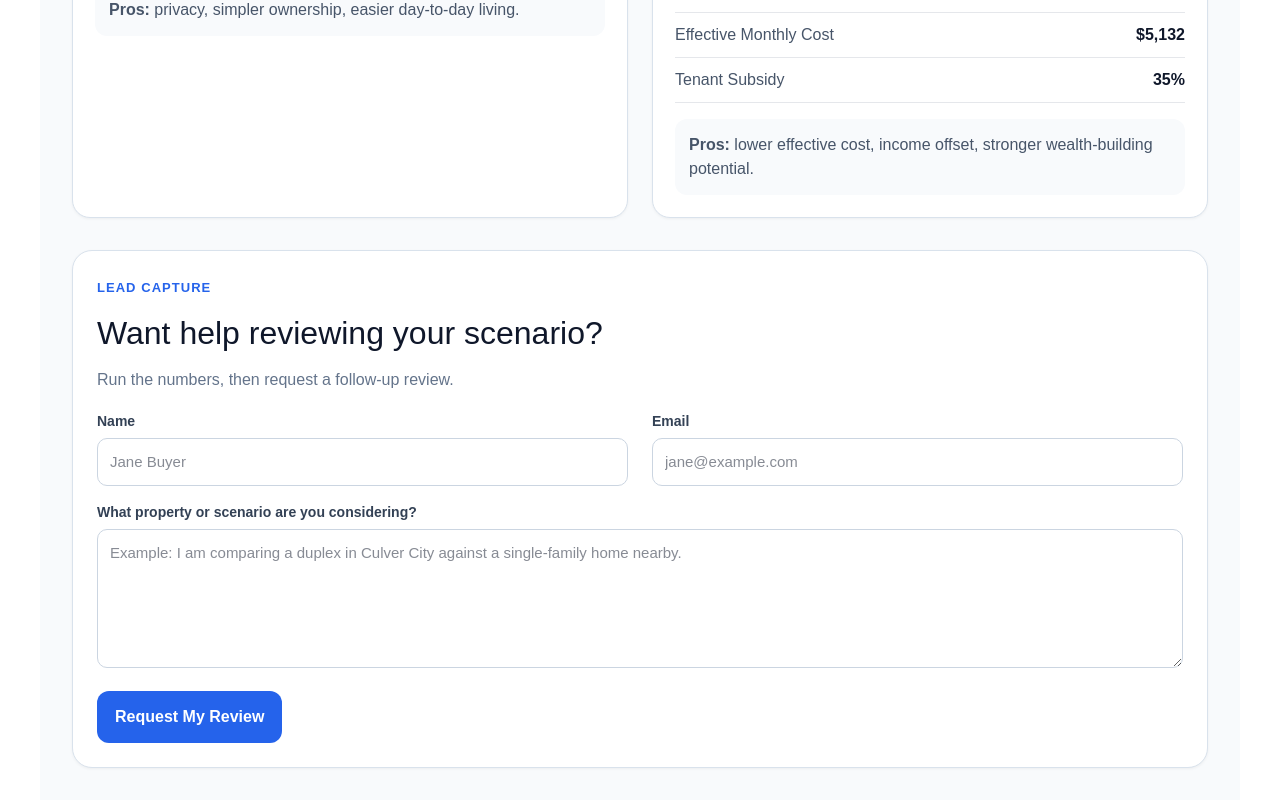
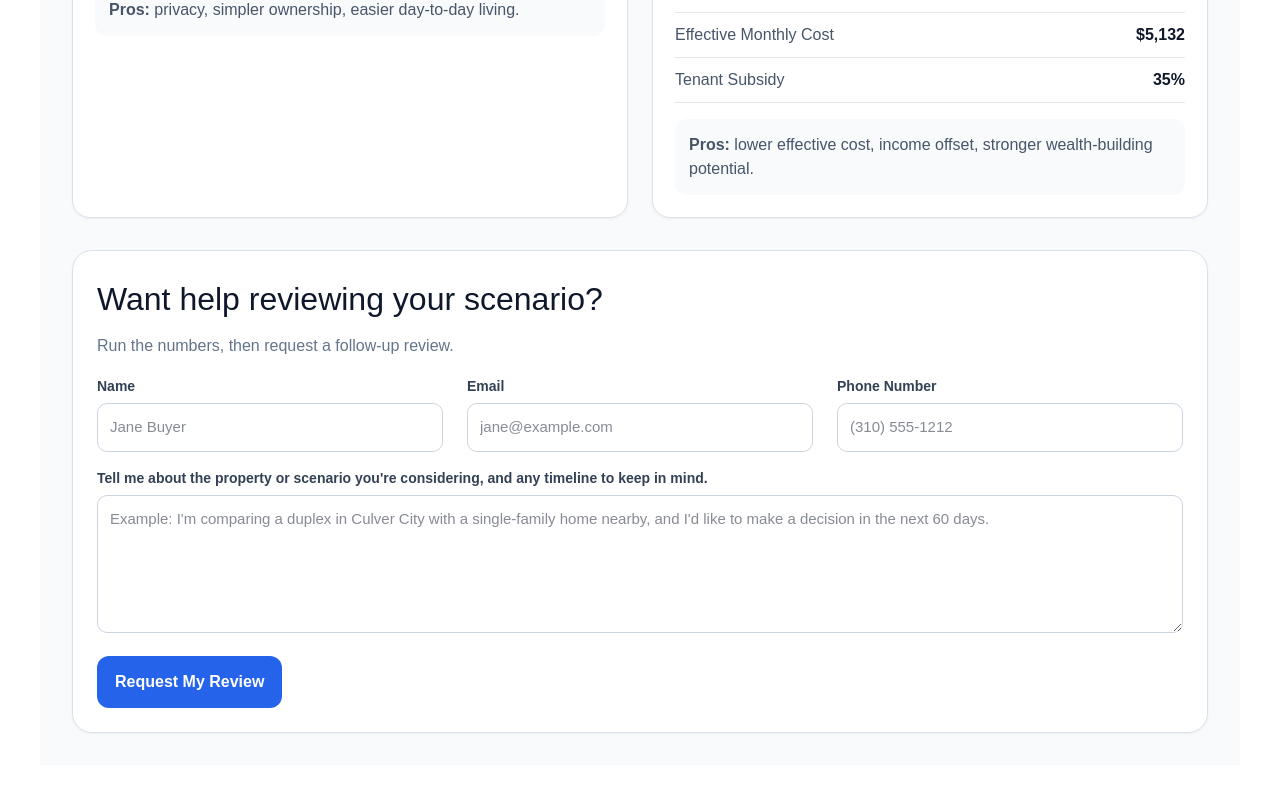
Before and after one commit to dglickman17/nest-or-invest, a Next.js app: page / in a window 1280 px wide. Shown: the part 2024-2824 px from the top of the page. After the commit the page ends 2789 px from the top, so only its background shows below. Built offline with nearby package versions, Linux system fonts and the light colour scheme.

Commit message:
Update page.tsx

```diff
--- a/app/page.tsx
+++ b/app/page.tsx
@@ -109,6 +109,7 @@ export default function Page() {
   const payload = {
   name,
   email,
+  phone,
   notes,
   nest_monthly: formatCurrency(nest.totalMonthly),
   invest_monthly: formatCurrency(invest.netMonthlyCost),
@@ -129,6 +130,7 @@ export default function Page() {
       setLeadStatus("success");
       setName("");
       setEmail("");
+      setPhone("");
       setNotes("");
     } else {
       setLeadStatus("error");
@@ -238,7 +240,6 @@ export default function Page() {
 
      <section style={leadSectionStyle}>
   <div style={leadIntroStyle}>
-    <div style={eyebrowStyle}>Lead Capture</div>
     <h2 style={leadTitleStyle}>Want help reviewing your scenario?</h2>
     <p style={leadTextStyle}>
       Run the numbers, then request a follow-up review.
@@ -246,7 +247,7 @@ export default function Page() {
   </div>
 
 <form onSubmit={handleLeadSubmit} style={leadFormStyle}>
-    <div style={gridTwoStyle}>
+<div style={gridThreeStyle}>
   <div>
     <label
       htmlFor="lead-name"
@@ -298,14 +299,38 @@ export default function Page() {
       }}
     />
   </div>
+
+  <div>
+    <label
+      htmlFor="lead-phone"
+      style={{ display: "block", fontSize: "14px", marginBottom: "6px", color: "#334155", fontWeight: 600 }}
+    >
+      Phone Number
+    </label>
+    <input
+      id="lead-phone"
+      name="phone"
+      type="tel"
+      value={phone}
+      onChange={(e) => setPhone(e.target.value)}
+      placeholder="(310) 555-1212"
+      style={{
+        width: "100%",
+        padding: "12px",
+        borderRadius: "10px",
+        border: "1px solid #cbd5e1",
+        fontSize: "15px",
+        boxSizing: "border-box",
+      }}
+    />
   </div>
-
+</div>
     <div>
       <label
         htmlFor="lead-notes"
         style={{ display: "block", fontSize: "14px", marginBottom: "6px", color: "#334155", fontWeight: 600 }}
       >
-        What property or scenario are you considering?
+        Tell me about the property or scenario you're considering, and any timeline to keep in mind.
       </label>
       <textarea
         id="lead-notes"
@@ -313,7 +338,7 @@ export default function Page() {
         required
         value={notes}
         onChange={(e) => setNotes(e.target.value)}
-        placeholder="Example: I am comparing a duplex in Culver City against a single-family home nearby."
+        placeholder="Example: I'm comparing a duplex in Culver City with a single-family home nearby, and I'd like to make a decision in the next 60 days."
         rows={5}
         style={{
           width: "100%",
@@ -433,6 +458,14 @@ const bannerStyle: React.CSSProperties = {
   borderRadius: "14px",
   marginBottom: "28px",
   border: "1px solid #cfe3ff",
+};
+
+const successStyle: React.CSSProperties = {
+  background: "#ecfdf5",
+  color: "#166534",
+  border: "1px solid #bbf7d0",
+  borderRadius: "12px",
+  padding: "14px 16px",
 };
 
 const gridTwoStyle: React.CSSProperties = {
```
Lines whose indentation alone changed are shown as unchanged.
